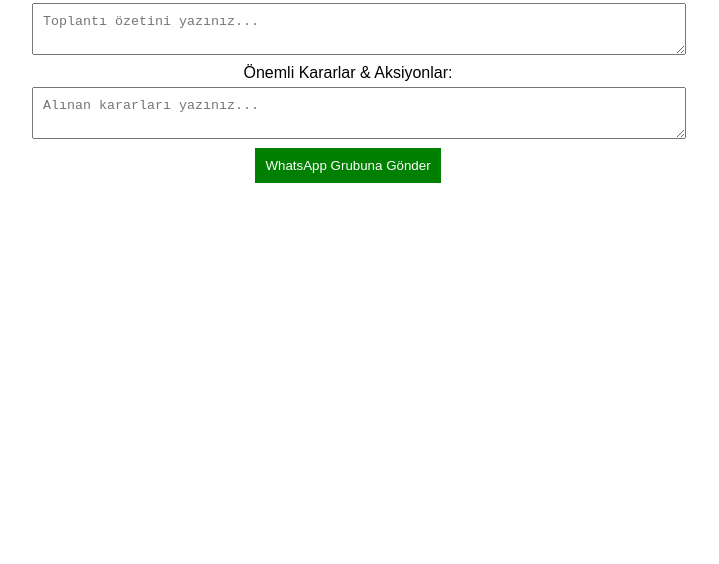
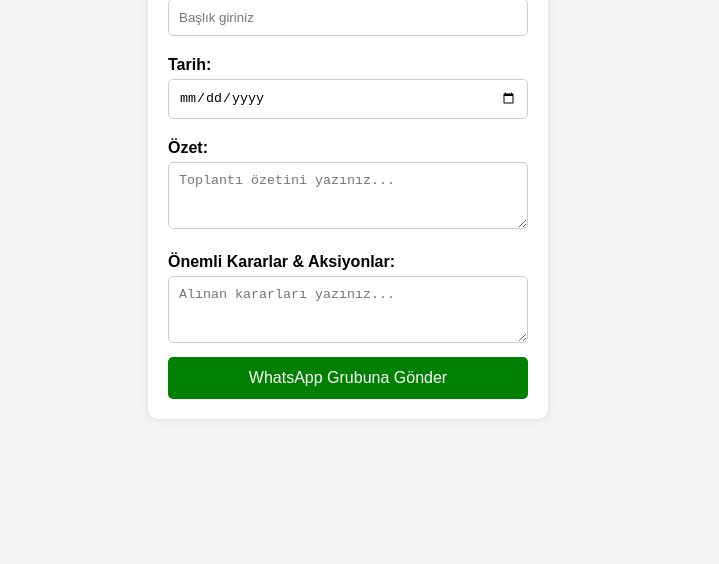
Before and after one commit to jetcem/bigBoysDecision-report, a plain HTML site: page index.html in a window 1280 px wide. Shown: the part 236-800 px from the top of the page, without its empty margins (292-1011 px from the left). Drawn offline with Linux system fonts and the light colour scheme.

Commit message:
Update index.html
update for better sizing

```diff
--- a/index.html
+++ b/index.html
@@ -5,25 +5,52 @@
     <meta name="viewport" content="width=device-width, initial-scale=1.0">
     <title>ReportMEeting</title>
     <style>
+        * {
+            box-sizing: border-box;
+            margin: 0;
+            padding: 0;
+        }
         body {
             font-family: Arial, sans-serif;
+            background-color: #f4f4f4;
+            display: flex;
+            justify-content: center;
+            align-items: center;
+            height: 100vh;
+        }
+        .container {
+            background: white;
+            padding: 20px;
+            border-radius: 10px;
+            box-shadow: 0px 0px 10px rgba(0, 0, 0, 0.1);
+            width: 400px;
             text-align: center;
         }
-        .container {
-            width: 50%;
-            margin: auto;
+        h1 {
+            margin-bottom: 10px;
         }
-        textarea, input {
+        label {
+            display: block;
+            font-weight: bold;
+            text-align: left;
+            margin: 10px 0 5px;
+        }
+        input, textarea {
             width: 100%;
-            margin: 5px 0;
             padding: 10px;
+            border: 1px solid #ccc;
+            border-radius: 5px;
+            margin-bottom: 10px;
         }
         button {
             background-color: green;
             color: white;
-            padding: 10px;
+            padding: 12px;
             border: none;
+            border-radius: 5px;
             cursor: pointer;
+            width: 100%;
+            font-size: 16px;
         }
         button:hover {
             background-color: darkgreen;
@@ -40,10 +67,10 @@
         <input type="date" id="date">
 
         <label>Özet:</label>
-        <textarea id="summary" placeholder="Toplantı özetini yazınız..."></textarea>
+        <textarea id="summary" rows="3" placeholder="Toplantı özetini yazınız..."></textarea>
 
         <label>Önemli Kararlar & Aksiyonlar:</label>
-        <textarea id="decisions" placeholder="Alınan kararları yazınız..."></textarea>
+        <textarea id="decisions" rows="3" placeholder="Alınan kararları yazınız..."></textarea>
 
         <button onclick="sendToWhatsApp()">WhatsApp Grubuna Gönder</button>
     </div>
```
